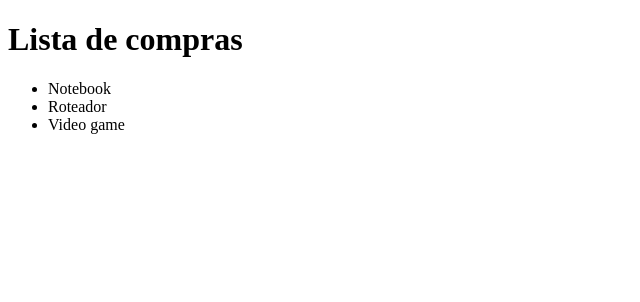
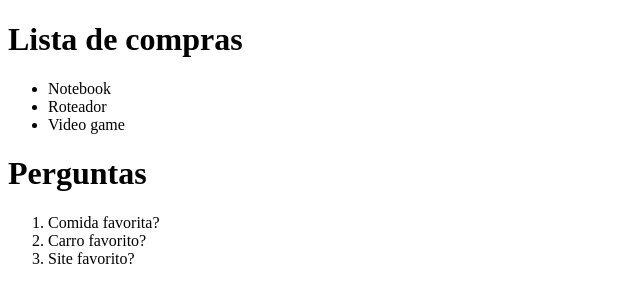
Before and after one commit to Daniel-derf/ProjetoHTML, a plain HTML site: page Projeto1/projeto.html in a window 1280 px wide. Shown: the whole page, without its empty margins (0-640 px from the left). Drawn offline with Linux system fonts and the light colour scheme.

Commit message:
Lista ordenada

```diff
--- a/Projeto1/projeto.html
+++ b/Projeto1/projeto.html
@@ -15,6 +15,14 @@
         <li>Video game</li>
     </ul>
 
+    <h1>Perguntas</h1>
+    <ol>
+
+        <li>Comida favorita?</li>
+        <li>Carro favorito?</li>
+        <li>Site favorito?</li>
+
+    </ol>
 
 
 
```
